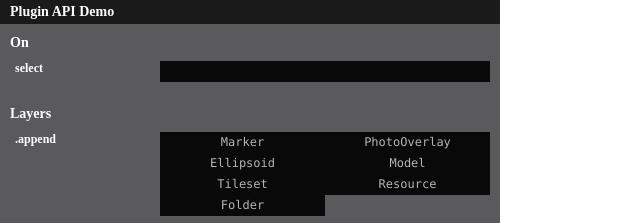
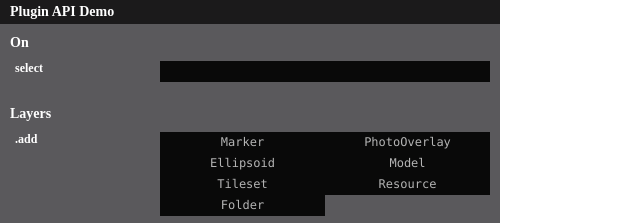
Before and after one commit to airslice/reearth-plugin-api-demo, a website: page src/layers/index.html in a window 1280 px wide. Shown: the top 223 px of the page, 0-640 px from the left. Drawn offline with Linux system fonts and the light colour scheme.

Commit message:
update method name

```diff
--- a/src/layers/index.html
+++ b/src/layers/index.html
@@ -28,7 +28,7 @@
 
         <div class="api-item">
           <div class="line">
-            <span>.append</span>
+            <span>.add</span>
             <div class="btn-ctn">
               <button id="layers-append-marker">Marker</button>
               <button id="layers-append-photooverlay">PhotoOverlay</button>
```
Also changed, not shown: 1 other file.
